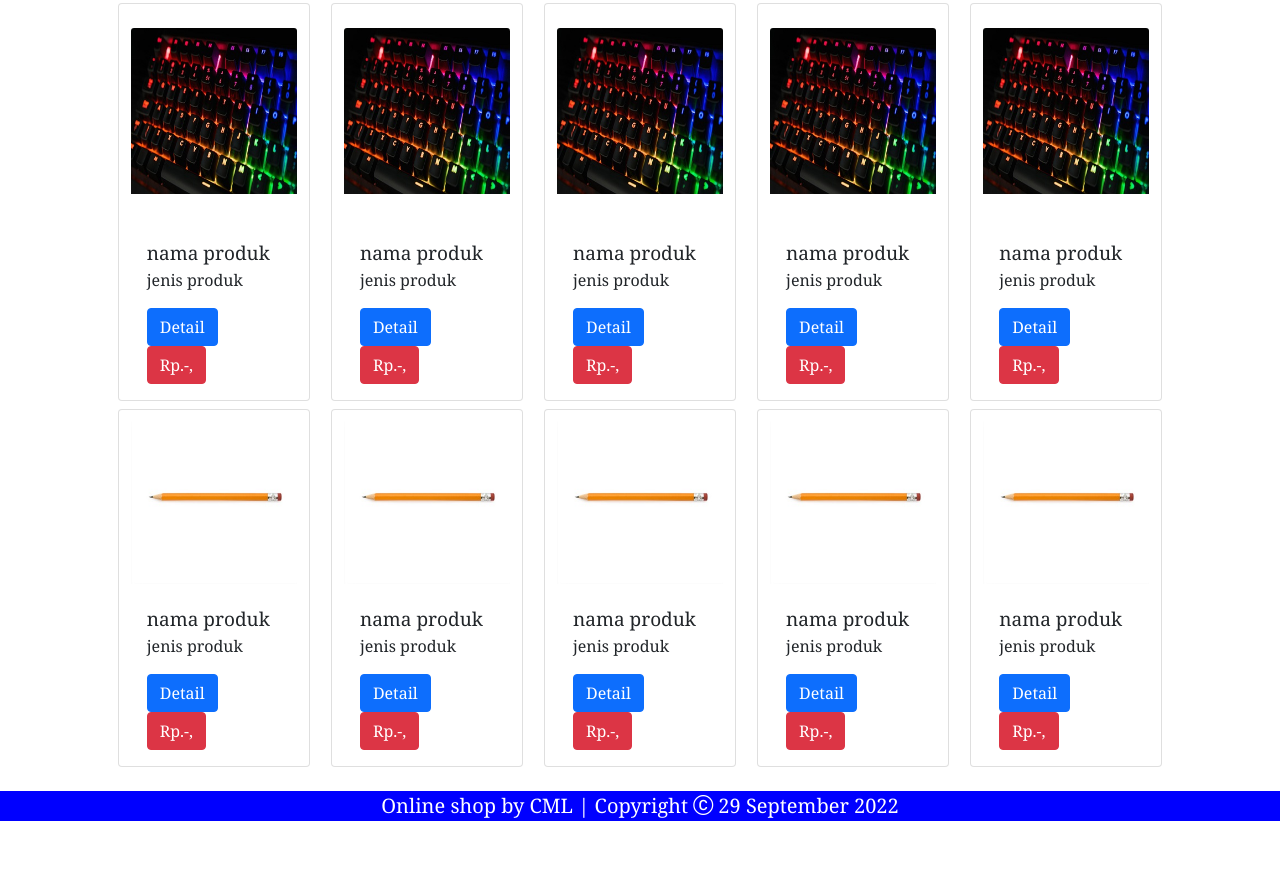
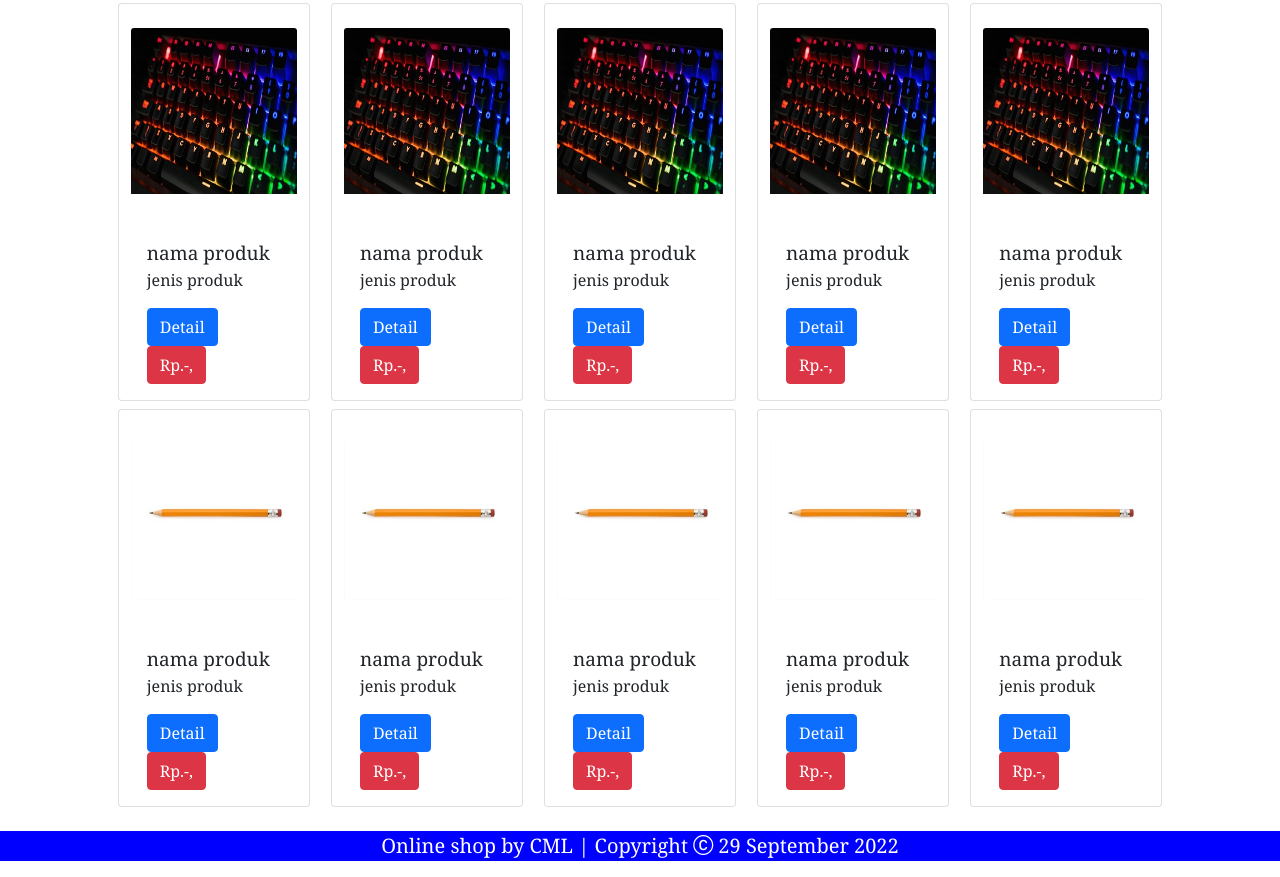
Before and after one commit to MiauLiong/cml_shop.github.io, a plain HTML site: page index.html in a window 1280 px wide. Shown: the part 590-1467 px from the top of the page. Before the commit the page ends 1427 px from the top, so only its background shows below. Drawn offline with nearby package versions, Linux system fonts and the light colour scheme.

Commit message:
ubah margin

```diff
--- a/index.html
+++ b/index.html
@@ -113,45 +113,45 @@
           </div>
 
           <div class="card mr-2 ml-2 mb-2" style="width: 12rem">
-            <img src="./img/p10.jpg" class="card-img-top mt-2 mb-2" alt="..." />
+            <img src="./img/p10.jpg" class="card-img-top mt-4 mb-2" alt="..." />
             <div class="card-body bg-white">
-              <h5 class="card-title">nama produk</h5>
+              <h5 class="card-title mt-4">nama produk</h5>
               <p class="card-text mb-3">jenis produk</p>
               <a href="#" class="btn btn-primary" data-bs-target="#produk6 " data-bs-toggle="modal">Detail</a>
               <a href="#" class="btn btn-danger">Rp.-,</a>
             </div>
           </div>
           <div class="card mr-2 ml-2 mb-2" style="width: 12rem">
-            <img src="./img/p10.jpg" class="card-img-top mt-2 mb-2" alt="..." />
+            <img src="./img/p10.jpg" class="card-img-top mt-4 mb-2" alt="..." />
             <div class="card-body bg-white">
-              <h5 class="card-title">nama produk</h5>
+              <h5 class="card-title mt-4">nama produk</h5>
               <p class="card-text mb-3">jenis produk</p>
               <a href="#" class="btn btn-primary" data-bs-target="#produk7" data-bs-toggle="modal">Detail</a>
               <a href="#" class="btn btn-danger">Rp.-,</a>
             </div>
           </div>
           <div class="card mr-2 ml-2 mb-2" style="width: 12rem">
-            <img src="./img/p10.jpg" class="card-img-top mt-2 mb-2" alt="..." />
+            <img src="./img/p10.jpg" class="card-img-top mt-4 mb-2" alt="..." />
             <div class="card-body bg-white">
-              <h5 class="card-title">nama produk</h5>
+              <h5 class="card-title mt-4">nama produk</h5>
               <p class="card-text mb-3">jenis produk</p>
               <a href="#" class="btn btn-primary" data-bs-target="#produk8 " data-bs-toggle="modal">Detail</a>
               <a href="#" class="btn btn-danger">Rp.-,</a>
             </div>
           </div>
           <div class="card mr-2 ml-2 mb-2" style="width: 12rem">
-            <img src="./img/p10.jpg" class="card-img-top mt-2 mb-2" alt="..." />
+            <img src="./img/p10.jpg" class="card-img-top mt-4 mb-2" alt="..." />
             <div class="card-body bg-white">
-              <h5 class="card-title">nama produk</h5>
+              <h5 class="card-title mt-4">nama produk</h5>
               <p class="card-text mb-3">jenis produk</p>
               <a href="#" class="btn btn-primary" data-bs-target="#produk9 " data-bs-toggle="modal">Detail</a>
               <a href="#" class="btn btn-danger">Rp.-,</a>
             </div>
           </div>
           <div class="card mr-2 ml-2 mb-2" style="width: 12rem">
-            <img src="./img/p10.jpg" class="card-img-top mt-2 mb-2" alt="..." />
+            <img src="./img/p10.jpg" class="card-img-top mt-4 mb-2" alt="..." />
             <div class="card-body bg-white">
-              <h5 class="card-title">nama produk</h5>
+              <h5 class="card-title mt-4">nama produk</h5>
               <p class="card-text mb-3">jenis produk</p>
               <a href="#" class="btn btn-primary" data-bs-target="#produk10" data-bs-toggle="modal">Detail</a>
               <a href="#" class="btn btn-danger">Rp.-,</a>
```
Also changed, not shown: belanja.html (+9 -9 lines).
